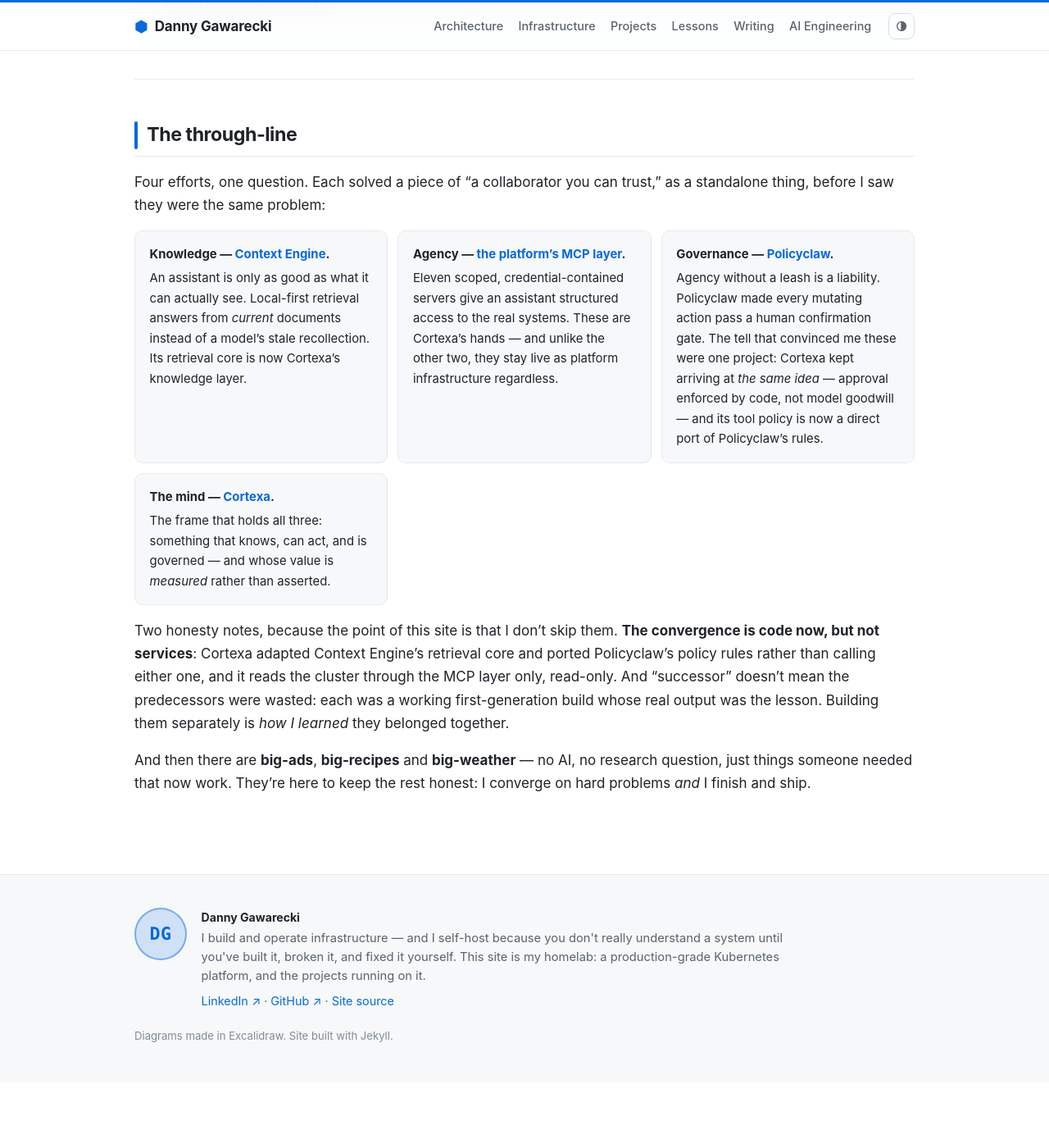
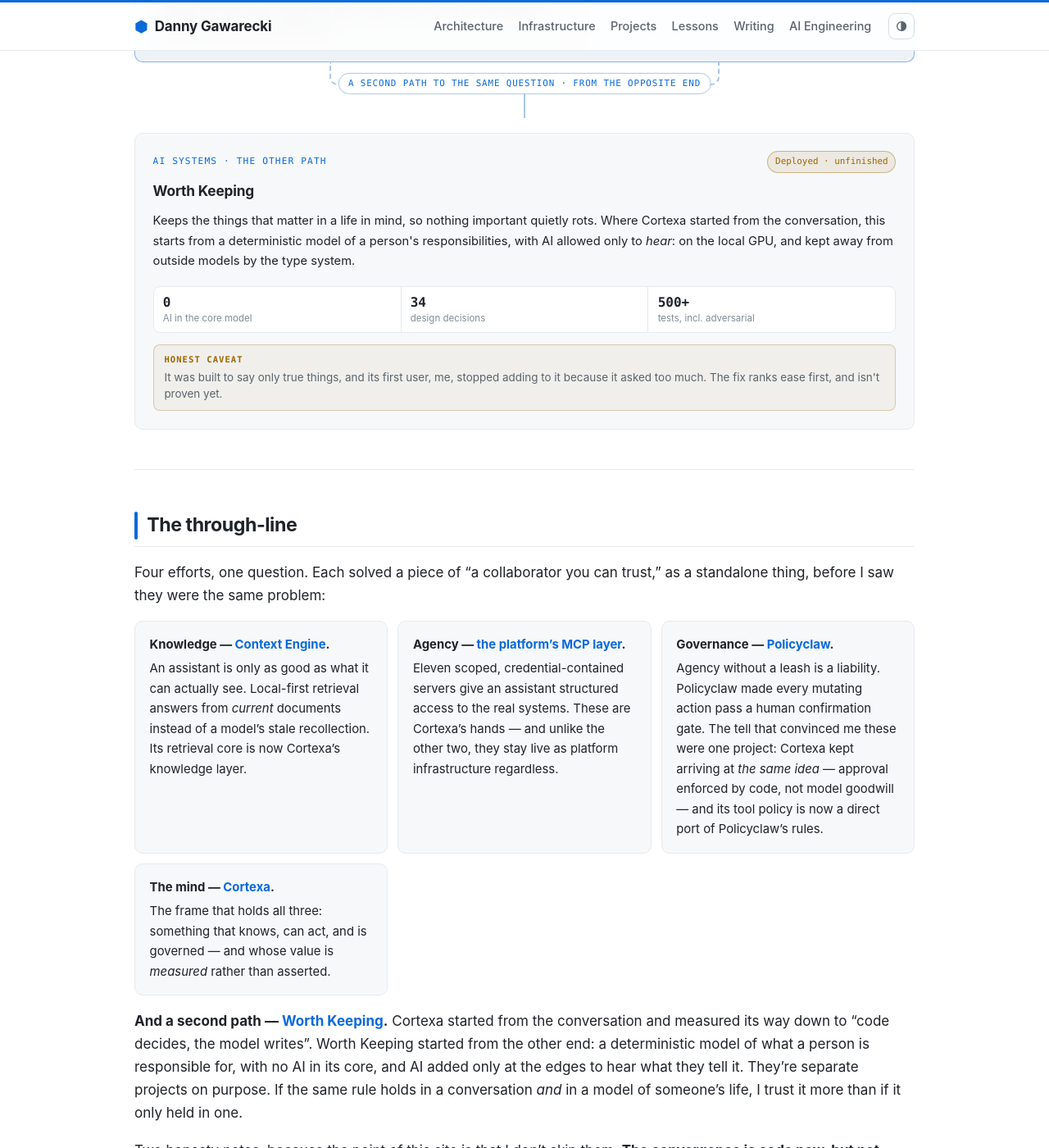
Before and after one commit to dannygawarecki/homelab-architecture, a Jekyll site: the page built from projects/index.md, in a window 1280 px wide and 1400 px high, scrolled down 2546 px. Shown: the whole window at 82% size. Built offline with Jekyll 4.4.1, drawn with Linux system fonts in a browser that asks for light colours; before the commit the page ends 3866 px from its top, so only the background shows below that; some of the changed text lies outside the part shown.

Commit message:
Add Worth Keeping as the AI arc's second path
New project page: a deterministic model of a person's responsibilities
with no AI in its core and the local model allowed only to hear, framed
as Cortexa's sibling, reaching "code decides, the model writes" from the
opposite end. Includes its own correction (the Ease Amendment, after its
first user stopped adding to it) and honest caveats; both are unfinished.

The projects index places it after Cortexa in the AI arc, the through-line
and Cortexa's page link to it, and the capability map and GitHub tables
list it with the user apps.

Co-Authored-By: Claude Opus 5.5 <noreply@anthropic.com>

```diff
--- a/_data/platform.yml
+++ b/_data/platform.yml
@@ -78,6 +78,7 @@ areas:
     blurb: What all of the above is for.
     items:
       - { name: Cortexa, url: /projects/cortexa/ }
+      - { name: Worth Keeping, url: /projects/worth-keeping/ }
       - { name: big-ads, url: /projects/big-ads/ }
       - { name: big-recipes, url: /projects/big-recipes/ }
       - { name: big-weather, url: /projects/big-weather/ }
--- a/projects/index.md
+++ b/projects/index.md
@@ -11,7 +11,7 @@ The homelab is the substrate. What runs on it falls into three groups.
 
 **[kubeslo-operator](kubeslo-operator/)** is the newest, and the earliest: a Kubernetes operator, written by hand in Go, that judges every change against its SLO. The groundwork is running; the operator is next.
 
-The rest are chapters of one story. I kept building AI tools to scratch specific itches — a way to give an assistant *current* knowledge, a way to give it *safe* access to my systems, a way to make it a genuine *collaborator* — before I understood they were three faces of a single problem: **what does it take to build an AI collaborator you can actually trust?** Cortexa is where that question finally has a name, and it's the successor the earlier attempts folded into.
+The rest are chapters of one story. I kept building AI tools to scratch specific itches — a way to give an assistant *current* knowledge, a way to give it *safe* access to my systems, a way to make it a genuine *collaborator* — before I understood they were three faces of a single problem: **what does it take to build an AI collaborator you can actually trust?** Cortexa is where that question finally has a name, and it's the successor the earlier attempts folded into. **[Worth Keeping](worth-keeping/)** is a second route to the same answer, from the opposite end, and like Cortexa it's unfinished.
 
 <div class="proj-group" markdown="0">
   <div class="proj-group-head">
@@ -70,7 +70,7 @@ The rest are chapters of one story. I kept building AI tools to scratch specific
 <div class="proj-group" markdown="0">
   <div class="proj-group-head">
     <p class="eyebrow">The AI arc</p>
-    <span class="proj-group-meta">2 first-generation builds · 1 synthesis</span>
+    <span class="proj-group-meta">2 first-generation builds · 1 synthesis · 1 second path</span>
   </div>
   <div class="cards proj-gen1">
     <a class="card proj-card" href="context-engine/">
@@ -110,6 +110,20 @@ The rest are chapters of one story. I kept building AI tools to scratch specific
       <dt>Runs on</dt><dd>vLLM · pgvector · MCP</dd>
     </dl>
   </a>
+
+  <div class="proj-converge" aria-hidden="true"><span>A second path to the same question · from the opposite end</span></div>
+
+  <div class="cards">
+    <a class="card proj-card" href="worth-keeping/">
+      <div class="proj-top"><span class="card-tag">AI Systems · The other path</span><span class="status status-wip">Deployed · unfinished</span></div>
+      <h3>Worth Keeping</h3>
+      <p>Keeps the things that matter in a life in mind, so nothing important quietly rots. Where Cortexa started from the conversation, this starts from a deterministic model of a person's responsibilities, with AI allowed only to <em>hear</em>: on the local GPU, and kept away from outside models by the type system.</p>
+      <div class="proj-facts">
+        <span><b>0</b>AI in the core model</span><span><b>34</b>design decisions</span><span><b>500+</b>tests, incl. adversarial</span>
+      </div>
+      <div class="proj-flaw"><span class="proj-flaw-label">Honest caveat</span>It was built to say only true things, and its first user, me, stopped adding to it because it asked too much. The fix ranks ease first, and isn't proven yet.</div>
+    </a>
+  </div>
 </div>
 
 ---
@@ -127,6 +141,8 @@ Four efforts, one question. Each solved a piece of "a collaborator you can trust
 
 </div>
 
+**And a second path — [Worth Keeping](worth-keeping/).** Cortexa started from the conversation and measured its way down to "code decides, the model writes". Worth Keeping started from the other end: a deterministic model of what a person is responsible for, with no AI in its core, and AI added only at the edges to hear what they tell it. They're separate projects on purpose. If the same rule holds in a conversation *and* in a model of someone's life, I trust it more than if it only held in one.
+
 Two honesty notes, because the point of this site is that I don't skip them. **The convergence is code now, but not services**: Cortexa adapted Context Engine's retrieval core and ported Policyclaw's policy rules rather than calling either one, and it reads the cluster through the MCP layer only, read-only. And "successor" doesn't mean the predecessors were wasted: each was a working first-generation build whose real output was the lesson. Building them separately is *how I learned* they belonged together.
 
 And then there are **big-ads**, **big-recipes** and **big-weather** — no AI, no research question, just things someone needed that now work. They're here to keep the rest honest: I converge on hard problems *and* I finish and ship.
```
Also changed, not shown: architecture/diagrams/README.md (+1 -1 lines), projects/cortexa.md (+2 -0 lines), projects/worth-keeping.md (added, +97 -0 lines), README.md.
